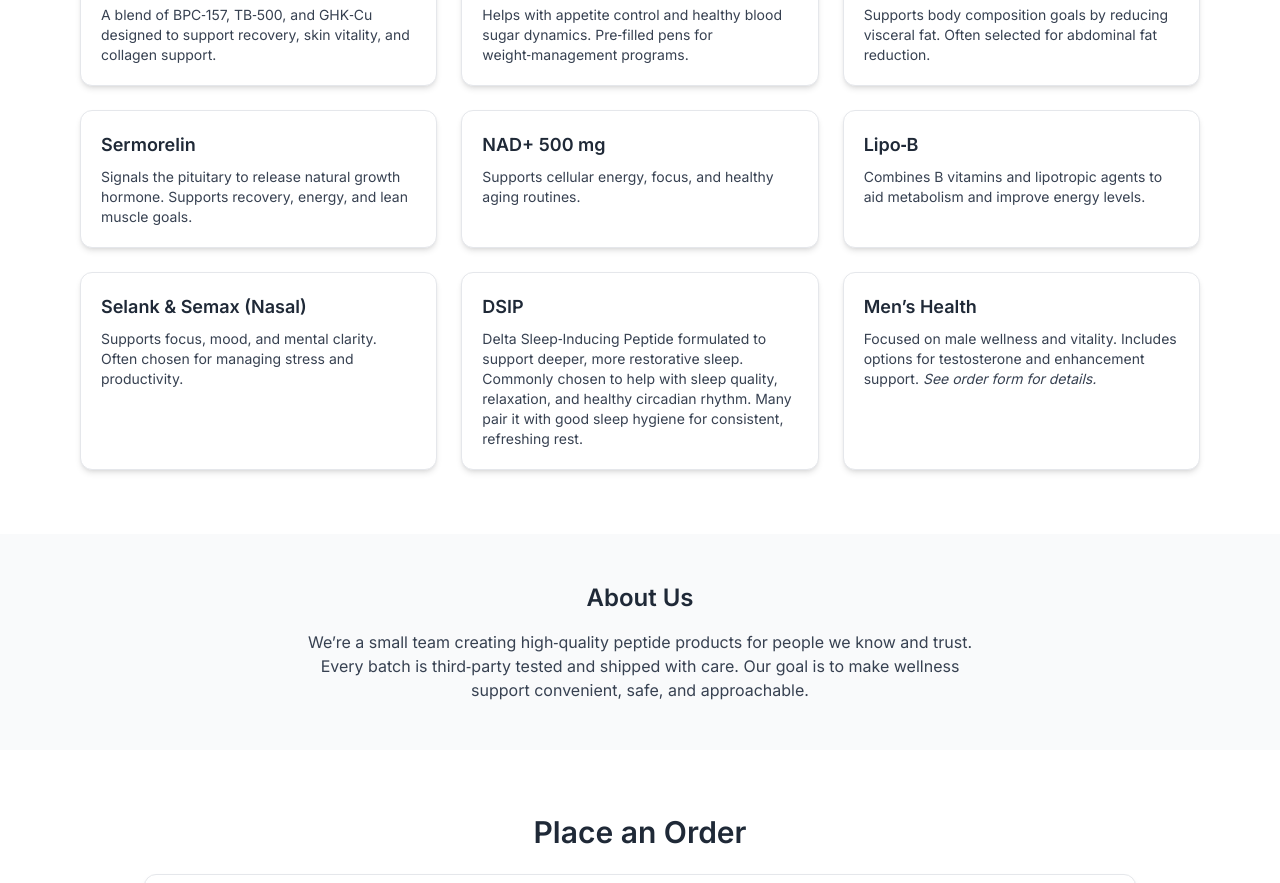
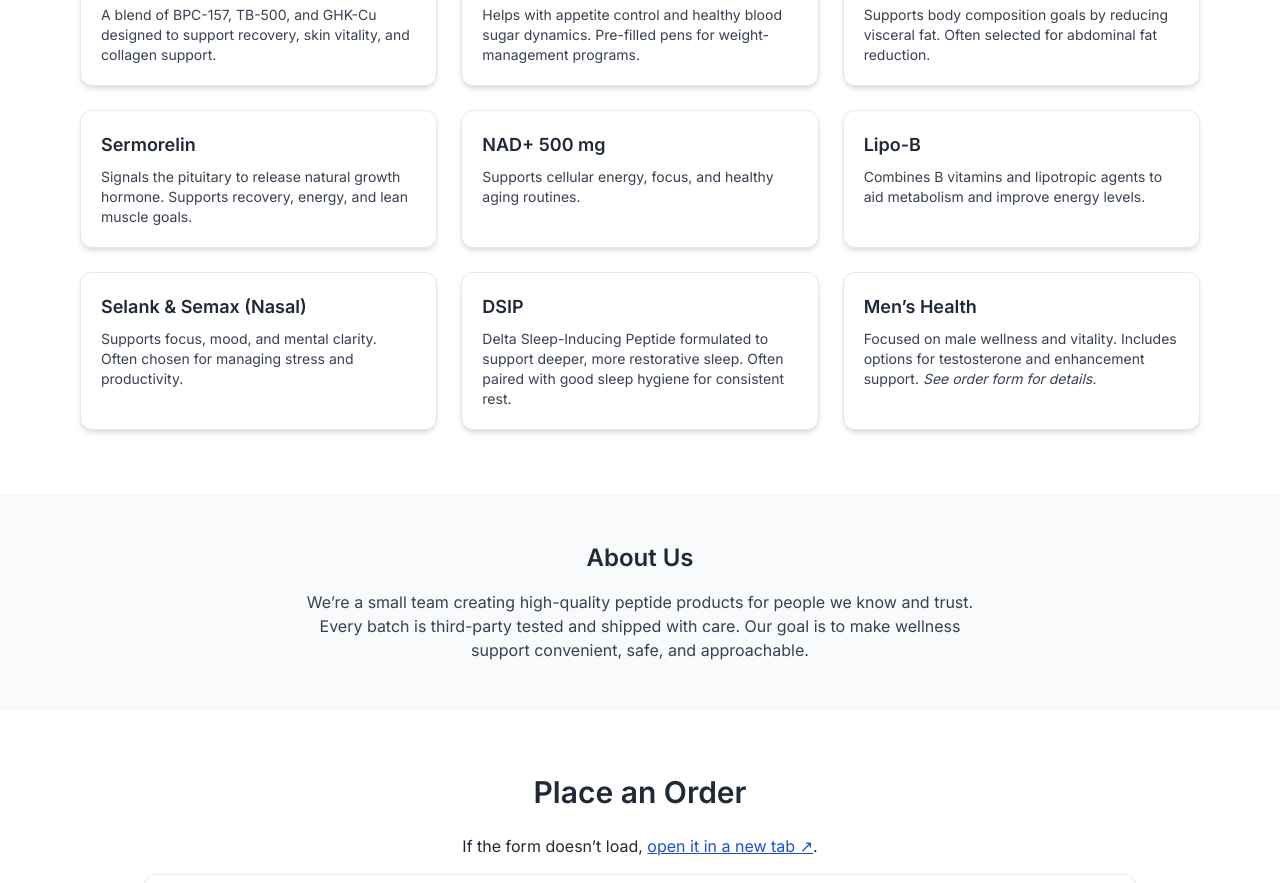
Before and after one commit to primefillpeptides-jpg/special-doodle, a plain HTML site: page Index.html in a window 1280 px wide. Shown: the part 615-1498 px from the top of the page. Drawn offline with nearby package versions, Linux system fonts and the light colour scheme; grey boxes are pictures that could not be loaded.

Commit message:
Add files via upload

```diff
--- a/Index.html
+++ b/Index.html
@@ -37,8 +37,8 @@
   <!-- Hero text only -->
   <section class="bg-gradient-to-b from-brand-50 via-white to-white">
     <div class="max-w-4xl mx-auto px-4 py-16 text-center">
-      <h1 class="text-4xl md:text-5xl font-semibold text-gray-900">Small‑batch peptide pens & wellness support</h1>
-      <p class="mt-4 text-gray-700 max-w-2xl mx-auto">Third‑party tested. Clean, convenient, and prepared with care for people we know and trust.</p>
+      <h1 class="text-4xl md:text-5xl font-semibold text-gray-900">Small-batch peptide pens & wellness support</h1>
+      <p class="mt-4 text-gray-700 max-w-2xl mx-auto">Third-party tested. Clean, convenient, and prepared with care for people we know and trust.</p>
       <div class="mt-8 flex justify-center gap-3">
         <a href="#order" class="px-6 py-3 rounded-xl bg-brand-600 text-white font-semibold hover:bg-brand-700">Order Now</a>
         <a href="#products" class="px-6 py-3 rounded-xl border border-gray-300 text-gray-800 font-semibold hover:bg-gray-50">See Products</a>
@@ -46,17 +46,17 @@
     </div>
   </section>
 
-  <!-- Keep the rest unchanged (Products, About, Order, Discount, Footer) -->
+  <!-- Products -->
   <section id="products" class="max-w-6xl mx-auto px-4 py-16">
     <h2 class="text-3xl font-semibold mb-8 text-center text-gray-900">Products</h2>
     <div class="grid sm:grid-cols-2 lg:grid-cols-3 gap-6">
       <div class="bg-white border p-5 rounded-xl shadow-md">
         <h3 class="text-lg font-semibold">Glow Stack</h3>
-        <p class="text-sm text-gray-700 mt-2">A blend of BPC‑157, TB‑500, and GHK‑Cu designed to support recovery, skin vitality, and collagen support.</p>
+        <p class="text-sm text-gray-700 mt-2">A blend of BPC-157, TB-500, and GHK-Cu designed to support recovery, skin vitality, and collagen support.</p>
       </div>
       <div class="bg-white border p-5 rounded-xl shadow-md">
         <h3 class="text-lg font-semibold">Tirzepatide Pens <span class="text-sm text-brand-700">(FDA approved)</span></h3>
-        <p class="text-sm text-gray-700 mt-2">Helps with appetite control and healthy blood sugar dynamics. Pre‑filled pens for weight‑management programs.</p>
+        <p class="text-sm text-gray-700 mt-2">Helps with appetite control and healthy blood sugar dynamics. Pre-filled pens for weight-management programs.</p>
       </div>
       <div class="bg-white border p-5 rounded-xl shadow-md">
         <h3 class="text-lg font-semibold">Tesamorelin <span class="text-sm text-brand-700">(FDA approved)</span></h3>
@@ -71,7 +71,7 @@
         <p class="text-sm text-gray-700 mt-2">Supports cellular energy, focus, and healthy aging routines.</p>
       </div>
       <div class="bg-white border p-5 rounded-xl shadow-md">
-        <h3 class="text-lg font-semibold">Lipo‑B</h3>
+        <h3 class="text-lg font-semibold">Lipo-B</h3>
         <p class="text-sm text-gray-700 mt-2">Combines B vitamins and lipotropic agents to aid metabolism and improve energy levels.</p>
       </div>
       <div class="bg-white border p-5 rounded-xl shadow-md">
@@ -80,13 +80,8 @@
       </div>
       <div class="bg-white border p-5 rounded-xl shadow-md">
         <h3 class="text-lg font-semibold">DSIP</h3>
-        <p class="text-sm text-gray-700 mt-2">
-          Delta Sleep‑Inducing Peptide formulated to support deeper, more restorative sleep.
-          Commonly chosen to help with sleep quality, relaxation, and healthy circadian rhythm.
-          Many pair it with good sleep hygiene for consistent, refreshing rest.
-        </p>
+        <p class="text-sm text-gray-700 mt-2">Delta Sleep-Inducing Peptide formulated to support deeper, more restorative sleep. Often paired with good sleep hygiene for consistent rest.</p>
       </div>
-
       <div class="bg-white border p-5 rounded-xl shadow-md">
         <h3 class="text-lg font-semibold">Men’s Health</h3>
         <p class="text-sm text-gray-700 mt-2">Focused on male wellness and vitality. Includes options for testosterone and enhancement support. <em>See order form for details.</em></p>
@@ -94,21 +89,33 @@
     </div>
   </section>
 
+  <!-- About -->
   <section id="about" class="bg-gray-50 py-12 text-center">
     <h2 class="text-2xl font-semibold mb-4">About Us</h2>
-    <p class="max-w-2xl mx-auto text-gray-700">We’re a small team creating high‑quality peptide products for people we know and trust. Every batch is third‑party tested and shipped with care. Our goal is to make wellness support convenient, safe, and approachable.</p>
+    <p class="max-w-2xl mx-auto text-gray-700">We’re a small team creating high-quality peptide products for people we know and trust. Every batch is third-party tested and shipped with care. Our goal is to make wellness support convenient, safe, and approachable.</p>
   </section>
 
+  <!-- Order (Embed + Backup Link) -->
   <section id="order" class="max-w-5xl mx-auto px-4 py-16">
     <h2 class="text-3xl font-semibold text-center mb-6">Place an Order</h2>
-    <iframe src="https://docs.google.com/forms/d/e/1FAIpQLSeTsCoDW20JmB3y6L6CbXxAs2OqA5bXOeKrRtH9beu_VI7QmA/viewform?embedded=true" width="100%" height="1600" frameborder="0" marginheight="0" marginwidth="0" class="w-full bg-white border rounded-xl shadow-md">Loading…</iframe>
+    <p class="text-center mb-4">
+      If the form doesn’t load,
+      <a href="https://docs.google.com/forms/d/e/1FAIpQLSeTsCoDW20JmB3y6L6CbXxAs2OqA5bXOeKrRtH9beu_VI7QmA/viewform"
+         target="_blank" rel="noopener" class="text-brand-700 underline hover:text-brand-800">open it in a new tab ↗</a>.
+    </p>
+    <iframe
+      src="https://docs.google.com/forms/d/e/1FAIpQLSeTsCoDW20JmB3y6L6CbXxAs2OqA5bXOeKrRtH9beu_VI7QmA/viewform?embedded=true"
+      width="100%" height="1800" frameborder="0" marginheight="0" marginwidth="0"
+      class="w-full bg-white border rounded-xl shadow-md">Loading…</iframe>
   </section>
 
+  <!-- Discount -->
   <section id="discount" class="bg-brand-50 py-12 text-center">
     <h2 class="text-2xl font-semibold mb-4">Discounts for Our Heroes</h2>
     <p class="max-w-xl mx-auto text-gray-800">We are grateful for your service. We proudly offer a <strong>20% discount</strong> to military members, first responders, healthcare workers, and law enforcement. Contact us to verify eligibility and receive your code.</p>
   </section>
 
+  <!-- Footer -->
   <footer class="border-t py-8 text-center text-sm text-gray-600">
     <p>Contact: <a href="mailto:Primefillpeptides@gmail.com" class="text-brand-700 hover:underline">Primefillpeptides@gmail.com</a> · <a href="https://discord.gg/7GHfMFdRmE" target="_blank" rel="noopener" class="text-brand-700 hover:underline">Discord</a></p>
     <p class="mt-2">© <span id="year"></span> PrimeFill Peptides</p>
```
